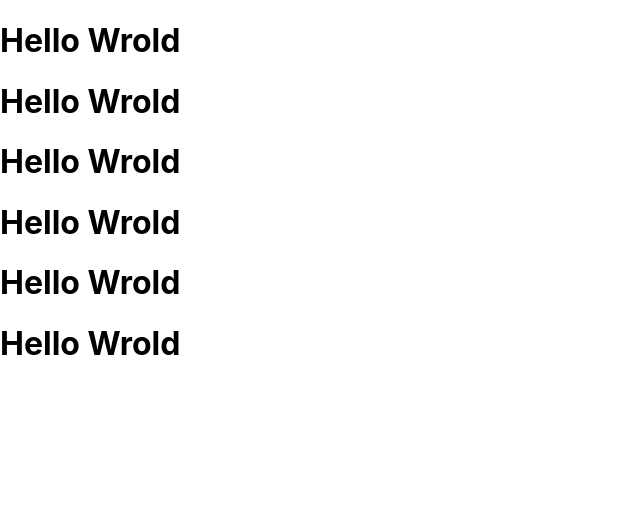
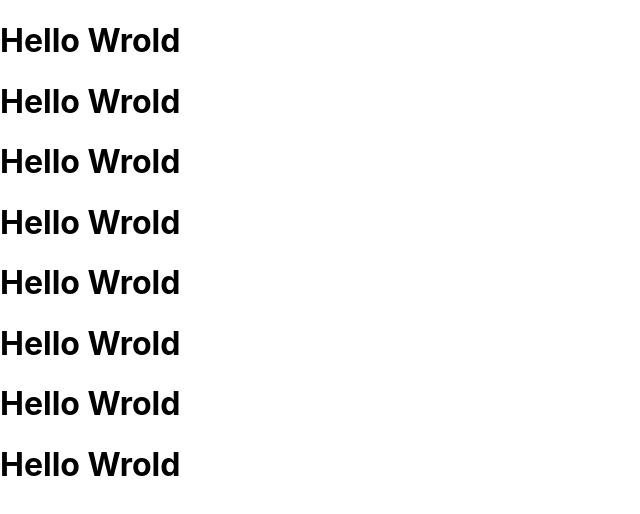
Before and after one commit to mdrianislam0or1/doctor-frontend, a React (Create React App) app: page / in a window 1280 px wide. Shown: the top 514 px of the page, without its empty margins (0-640 px from the left). Built offline with nearby package versions, Linux system fonts and the light colour scheme.

Commit message:
add more

```diff
--- a/src/App.js
+++ b/src/App.js
@@ -9,6 +9,8 @@ function App() {
      <h1>Hello Wrold</h1>
      <h1>Hello Wrold</h1>
      <h1>Hello Wrold</h1>
+     <h1>Hello Wrold</h1>
+     <h1>Hello Wrold</h1>
     </div>
   );
 }
```
